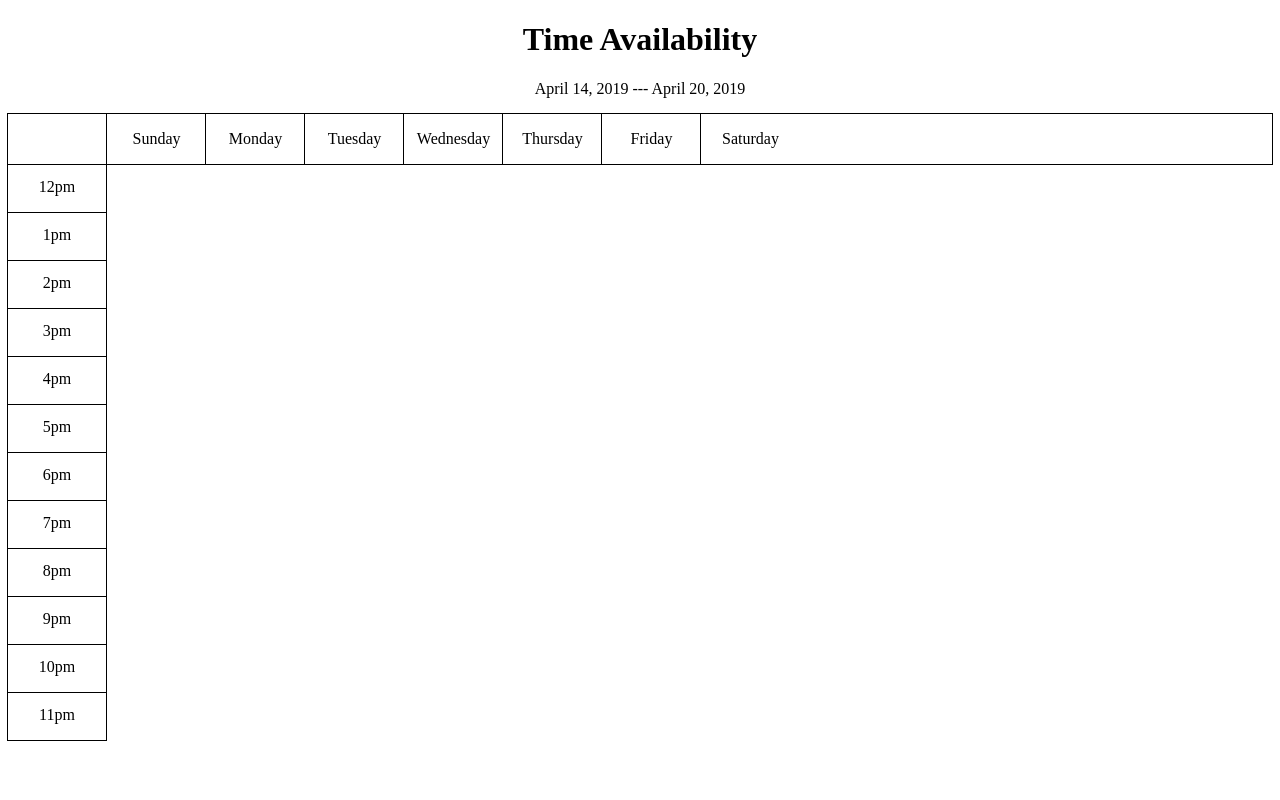
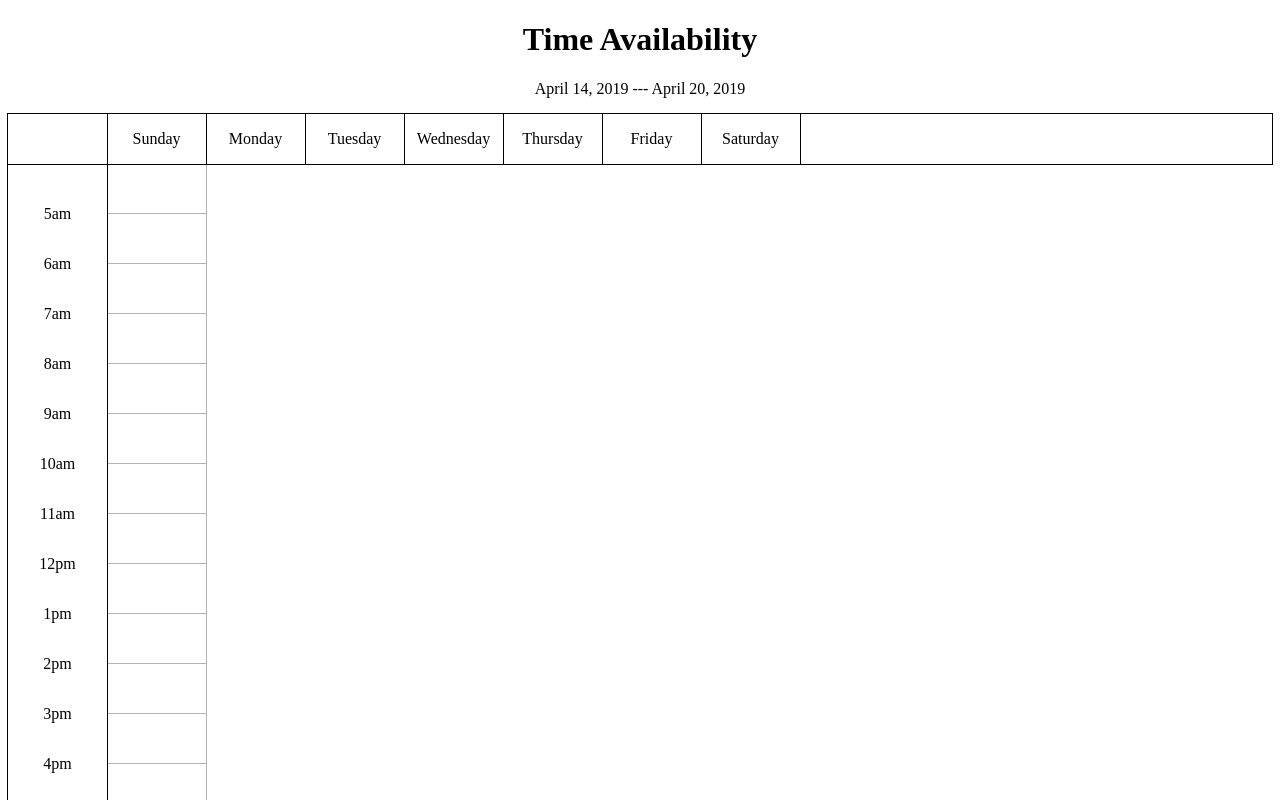
Before and after one commit to WIllChengster/time_availability, a React (Create React App) app: page / in a window 1280 px wide. Shown: the top 800 px of the page. Built offline with nearby package versions, Linux system fonts and the light colour scheme.

Commit message:
making css classes more universal

```diff
--- a/src/components/schedule.js
+++ b/src/components/schedule.js
@@ -27,71 +27,111 @@ class schedule extends Component{
                 <p className="text-center" >April 14, 2019 --- April 20, 2019</p>
                 <div className="schedule_container">
                     <div className="days_container">
-                        <div className="day" >
+                        <div className="box" >
                             {/* blank spot */}
                         </div>
-                        <div className="day">
+                        <div className="box">
                             <p>Sunday</p>
                         </div>
-                        <div className="day">
+                        <div className="box">
                             <p>Monday</p>
                         </div>
-                        <div className="day">
+                        <div className="box">
                             <p>Tuesday</p>
                         </div>
-                        <div className="day">
+                        <div className="box">
                             <p>Wednesday</p>
                         </div>
-                        <div className="day">
+                        <div className="box">
                             <p>Thursday</p>
                         </div>
-                        <div className="day">
+                        <div className="box">
                             <p>Friday</p>
                         </div>
-                        <div className="day">
+                        <div className="box">
                             <p>Saturday</p>
                         </div>
                     </div>
                     <div className="hours_container" >
-                        <div className="hour_title">
-                            <div>
+                        <div className="hour_column title">
+                            <div className="box">
+                                <p>5am</p>
+                            </div>
+                            <div className="box">
+                                <p>6am</p>
+                            </div>
+                            <div className="box">
+                                <p>7am</p>
+                            </div>
+                            <div className="box">
+                                <p>8am</p>
+                            </div>
+                            <div className="box">
+                                <p>9am</p>
+                            </div>
+                            <div className="box">
+                                <p>10am</p>
+                            </div>
+                            <div className="box">
+                                <p>11am</p>
+                            </div>
+                            <div className="box">
                                 <p>12pm</p>
                             </div>
-                            <div>
+                            <div className="box">
                                 <p>1pm</p>
                             </div>
-                            <div>
+                            <div className="box">
                                 <p>2pm</p>
                             </div>
-                            <div>
+                            <div className="box">
                                 <p>3pm</p>
                             </div>
-                            <div>
+                            <div className="box">
                                 <p>4pm</p>
                             </div>
-                            <div>
+                            <div className="box">
                                 <p>5pm</p>
                             </div>
-                            <div>
+                            <div className="box">
                                 <p>6pm</p>
                             </div>
-                            <div>
+                            <div className="box">
                                 <p>7pm</p>
                             </div>
-                            <div>
+                            <div className="box">
                                 <p>8pm</p>
                             </div>
-                            <div>
+                            <div className="box">
                                 <p>9pm</p>
                             </div>
-                            <div>
+                            <div className="box">
                                 <p>10pm</p>
                             </div>
-                            <div>
+                            <div className="box">
                                 <p>11pm</p>
                             </div>
                         </div>
-
+                        <div className="hour_column playable" >
+                            <div className="box"></div>
+                            <div className="box"></div>
+                            <div className="box"></div>
+                            <div className="box"></div>
+                            <div className="box"></div>
+                            <div className="box"></div>
+                            <div className="box"></div>
+                            <div className="box"></div>
+                            <div className="box"></div>
+                            <div className="box"></div>
+                            <div className="box"></div>
+                            <div className="box"></div>
+                            <div className="box"></div>
+                            <div className="box"></div>
+                            <div className="box"></div>
+                            <div className="box"></div>
+                            <div className="box"></div>
+                            <div className="box"></div>
+                        </div>
                     </div>
 
 
--- a/src/schedule.css
+++ b/src/schedule.css
@@ -1,6 +1,11 @@
 .schedule_container{
     /* display: flex; */
 }
+
+.text-center {
+    text-align: center;
+}
+
 
 .days_container {
     display: flex;
@@ -8,45 +13,49 @@
     margin: -1px;
 }
 
-.day {
+
+
+.box {
     width: 100px;
     height: 50px;
-    border-left: 1px solid black;
+    border-right: 1px solid rgba(0, 0, 0, 0.3);
+    margin-right: -1px;
     box-sizing: border-box;
     text-align: center;
-    margin-left: -1px;
 }
 
-.text-center {
-    text-align: center;
+.days_container > .box{
+    border-right: 1px solid black;
+}
+
+.hour_column.title > .box{
+    border-right: 1px solid black;
 }
 
 .hours_container{
     display: flex;
-    flex-direction: column;
+    border-left:1px solid black;
+    margin-left: -1px
 }
 
-.hour_title {
+.hour_column {
     display: flex;
     flex-direction: column;
     box-sizing: border-box;
 }
 
-.hour_title > div {
+.hour_column > .box {
     display: flex;
-    width: 100px;
-    height: 50px;
-    border-left: 1px solid black;
-    border-right: 1px solid black;
-    border-bottom: 1px solid black;
-    margin: -1px;
-    box-sizing: border-box;
     align-items: center;
     justify-content: center;
 }
 
-.hour_title > div > p {
+.hour_column > .box > p {
     margin: 0;
     text-align: center;
+    margin-top: 50px;
+}
 
+.hour_column.playable > .box {
+    border-bottom: 1px solid rgba(0, 0, 0, 0.3);
 }
```
